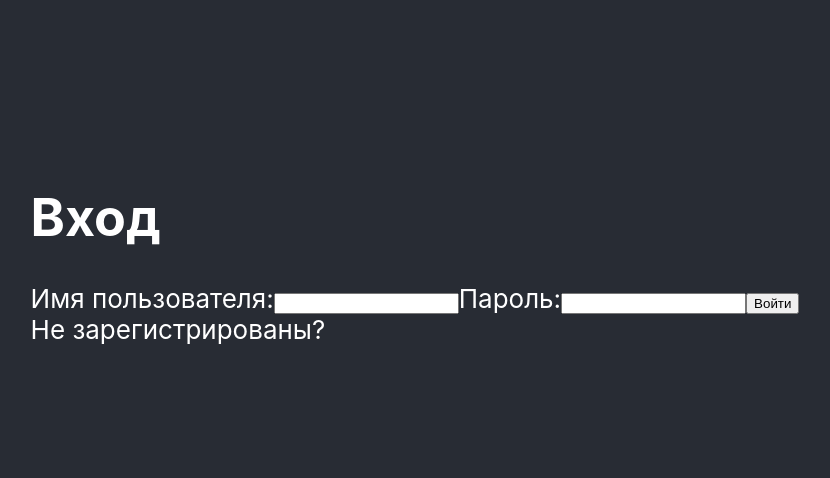
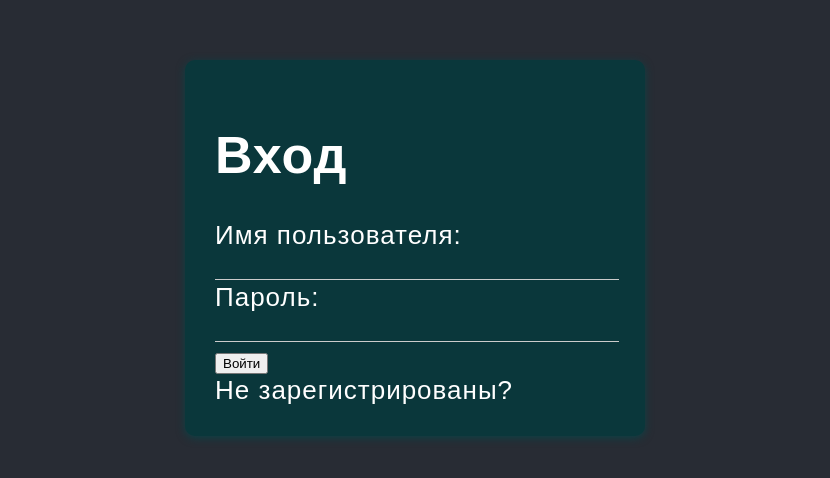
Before and after one commit to Tolandorado/Clever, a React (Create React App) app in the folder client/client-react/: page /posts in a window 1280 px wide. Shown: the part 152-630 px from the top of the page, without its empty margins (225-1055 px from the left). Built offline with nearby package versions, Linux system fonts and the light colour scheme.

Commit message:
Начало верстки.

```diff
--- a/client/client-react/src/components/Login/login.jsx
+++ b/client/client-react/src/components/Login/login.jsx
@@ -2,6 +2,7 @@ import React, { useCallback, useContext, useEffect } from "react";
 import axios from "axios";
 import { NavLink } from "react-router-dom";
 import { AuthContext } from "../../AuthContext";
+import styles from "./login.module.scss";
 
 export const Login = () => {
   const {
@@ -13,9 +14,7 @@ export const Login = () => {
     setIsLoggedIn,
   } = useContext(AuthContext);
 
-  useEffect(() => {
-    console.log(isLoggedIn);
-  }, [isLoggedIn]);
+
 
   const handleSubmit = useCallback(
     async (event) => {
@@ -48,29 +47,31 @@ export const Login = () => {
     return (
       <div>
         <div>Вы вошли в аккаунт.</div>
-        <NavLink to="/logined">Перейти на главную страницу</NavLink>
+        <NavLink to="/">Перейти на главную страницу</NavLink>
       </div>
     );
   }
 
   return (
-    <div className="cont">
+    <div className={styles.form}>
       <h1>Вход</h1>
       <form onSubmit={handleSubmit}>
-        <label>
+        <label className={styles.form_label}>
           Имя пользователя:
           <input
             type="text"
             value={username}
             onChange={(event) => setUsername(event.target.value)}
+            className={styles.form_input}
           />
         </label>
-        <label>
+        <label >
           Пароль:
           <input
             type="password"
             value={password}
             onChange={(event) => setPassword(event.target.value)}
+            className={styles.form_input}
           />
         </label>
 
--- /dev/null
+++ b/client/client-react/src/components/Login/login.module.scss
@@ -0,0 +1,24 @@
+.form {
+    padding: 30px;
+    width: 400px;
+    background-color: rgb(10, 55, 59);
+    align-items: center;
+    justify-content: center;
+    border-radius: 10px;
+    box-shadow: 0 2px 8px rgb(12, 65, 70);
+    font-family: sans-serif;
+    letter-spacing: 1px;
+
+
+    &_input {
+        width: 100%;
+        padding: 0 0 10px o;
+        border: none;
+        border-bottom: 1px solid #ccc;
+        background-color: transparent;
+        outline: none;
+    }
+    &_label {
+        margin-bottom: 50px;
+    }
+}
--- a/client/client-react/src/components/Main/main.jsx
+++ b/client/client-react/src/components/Main/main.jsx
@@ -2,6 +2,7 @@ import { NavLink } from "react-router-dom";
 import styles from "./main.module.scss";
 import { AuthContext } from "../../AuthContext";
 import React, { useContext } from "react";
+import { Login } from "../Login/login";
 
 export const Main = () => {
   const { isLoggedIn, setIsLoggedIn } = useContext(AuthContext);
@@ -10,18 +11,17 @@ export const Main = () => {
 
   const handleSubmit = async (event) => {
     event.preventDefault();
-    try {
+
       setIsLoggedIn(false);
-    } catch (error) {
-      console.error(error);
-    }
+
   };
   if (isLoggedIn === false) {
     return (
-      <div>
-        <div>Вы не авторизованы.</div>
-        <NavLink to="/">Перейти на страницу регистрации</NavLink>
-      </div>
+    //   <div>
+    //     <div>Вы не авторизованы.</div>
+    //     <NavLink to="/">Перейти на страницу регистрации</NavLink>
+    //   </div>
+    <Login />
     );
   }
 
--- a/client/client-react/src/components/PostCreate/postCreate.jsx
+++ b/client/client-react/src/components/PostCreate/postCreate.jsx
@@ -43,7 +43,7 @@ export const PostCreate = () => {
       ></textarea>
 
       <label>Изображение:</label>
-      <input type="file" onChange={handleImageChange} />
+      <input type="file" accept="image/*" onChange={handleImageChange} />
 
       <button type="submit">Создать пост</button>
     </form>
--- a/client/client-react/src/components/Registration/registration.jsx
+++ b/client/client-react/src/components/Registration/registration.jsx
@@ -46,7 +46,7 @@ export const Registration = () => {
     return (
       <div>
         <div>Вы зарегистрированы.</div>
-        <NavLink to="/logined">Перейти на главную страницу</NavLink>
+        <NavLink to="/">Перейти на главную страницу</NavLink>
       </div>
     );
   }
--- a/client/client-react/src/components/Routes/routes.jsx
+++ b/client/client-react/src/components/Routes/routes.jsx
@@ -10,10 +10,10 @@ export const RoutesMain = () => {
   return (
     <HashRouter>
       <Routes>
-        <Route path="/logined" element={<Main />}></Route>
+        <Route path="/" element={<Main />}></Route>
         <Route path="/posts" element={<Posts />}></Route>
         <Route path="/reg" element={<Registration />}></Route>
-        <Route path="/" element={<Login />}></Route>
+
         <Route path="/postCreate" element={<PostCreate />}></Route>
       </Routes>
     </HashRouter>
```
